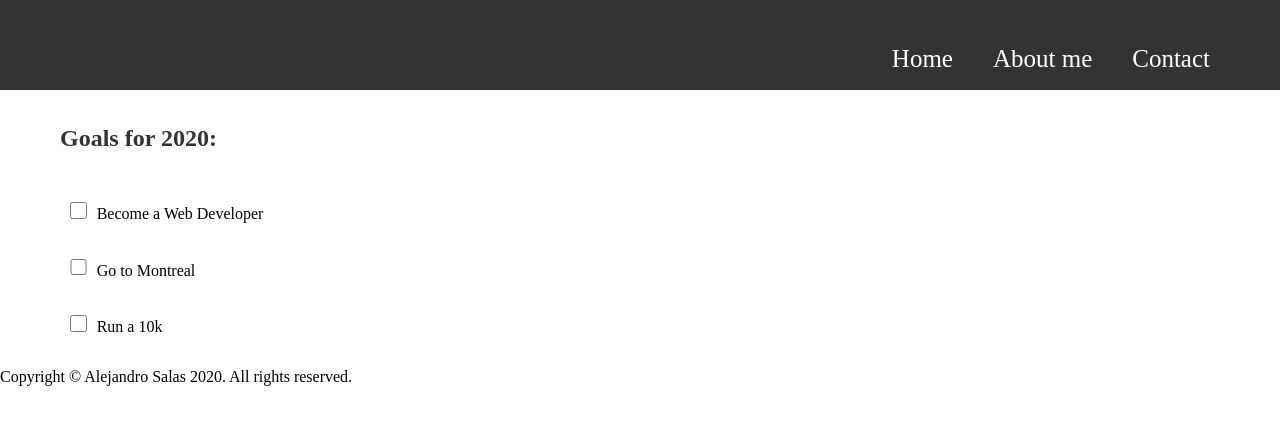
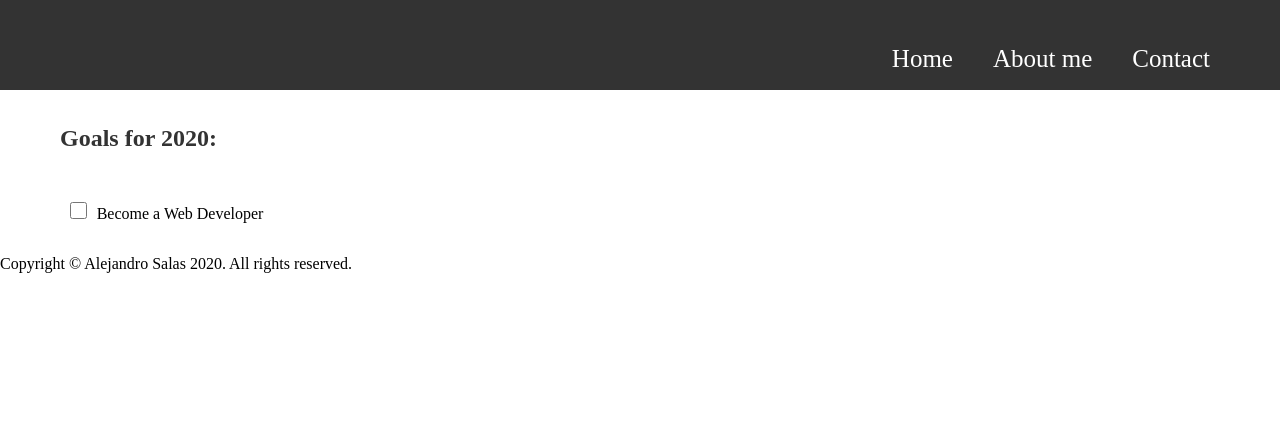
Before and after one commit to alejotsv/introduction-to-react, a React (Create React App) app: page / in a window 1280 px wide. Shown: the top 424 px of the page. Built offline with nearby package versions, Linux system fonts and the light colour scheme.

Commit message:
create single to-do item component

```diff
--- a/src/components/Goals.js
+++ /dev/null
@@ -1,15 +0,0 @@
-import React from 'react';
-
-function Goals() {
-  let place = 'Montreal';
-
-  return(
-    <ul>
-       <li><input class='cbox' type='checkbox' />Become a Web Developer</li>
-       <li><input class='cbox' type='checkbox' />Go to {place}</li>
-       <li><input class='cbox' type='checkbox' />Run a 10k</li>
-      </ul>
-  )
-}
-
-export default Goals
--- a/src/components/MainContent.js
+++ b/src/components/MainContent.js
@@ -1,12 +1,14 @@
 import React from 'react';
-import Goals from './Goals';
+import ToDoItem from './ToDoItem';
 
 function MainContent() {
 
   return(
     <div className='goals'>
       <h2 >Goals for 2020:</h2>
-      <Goals />
+      <ul>
+        <ToDoItem />
+      </ul>
     </div>
   );
 }
--- /dev/null
+++ b/src/components/ToDoItem.js
@@ -0,0 +1,10 @@
+import React from 'react';
+
+function ToDoItem() {
+
+  return(
+    <li><input class='cbox' type='checkbox' />Become a Web Developer</li>
+  )
+}
+
+export default ToDoItem
```
